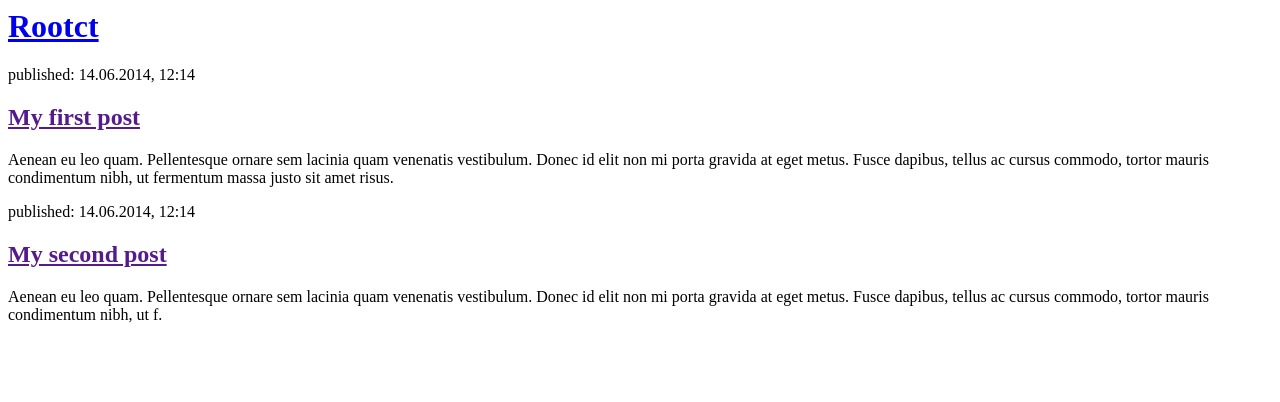
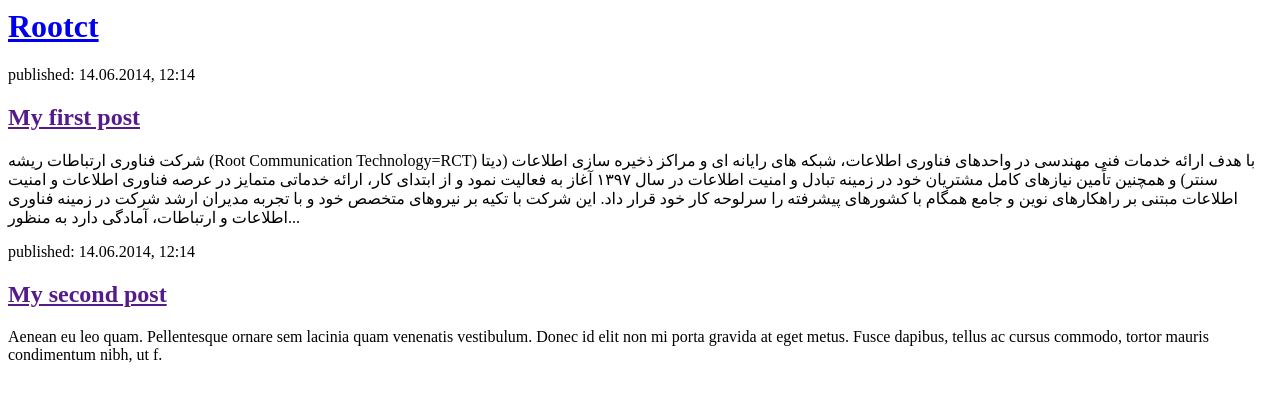
Before and after one commit to rootct110/my-first-blog, a Django app: page / in a window 1280 px wide. Shown: the top 402 px of the page. Run offline with Django 3.2, Linux system fonts and the light colour scheme.

Commit message:
Changed the HTML for the site2.

```diff
--- a/blog/templates/blog/post_list.html
+++ b/blog/templates/blog/post_list.html
@@ -10,7 +10,7 @@
         <div>
             <p>published: 14.06.2014, 12:14</p>
             <h2><a href="">My first post</a></h2>
-            <p>Aenean eu leo quam. Pellentesque ornare sem lacinia quam venenatis vestibulum. Donec id elit non mi porta gravida at eget metus. Fusce dapibus, tellus ac cursus commodo, tortor mauris condimentum nibh, ut fermentum massa justo sit amet risus.</p>
+            <p>شرکت فناوری ارتباطات ریشه (Root Communication Technology=RCT) با هدف ارائه خدمات فنی مهندسی در واحدهای فناوری اطلاعات، شبکه های رایانه ای و مراکز ذخیره سازی اطلاعات (دیتا سنتر) و همچنین تاًمین نیازهای کامل مشتریان خود در زمینه تبادل و امنیت اطلاعات در سال ۱۳۹۷ آغاز به فعالیت نمود و از ابتدای کار، ارائه خدماتی متمایز در عرصه فناوری اطلاعات و امنیت اطلاعات مبتنی بر راهکارهای نوین و جامع همگام با کشورهای پیشرفته را سرلوحه کار خود قرار داد. این شرکت با تکیه بر نیروهای متخصص خود و با تجربه مدیران ارشد شرکت در زمینه فناوری اطلاعات و ارتباطات، آمادگی دارد به منظور...</p>
         </div>
 
         <div>
```
